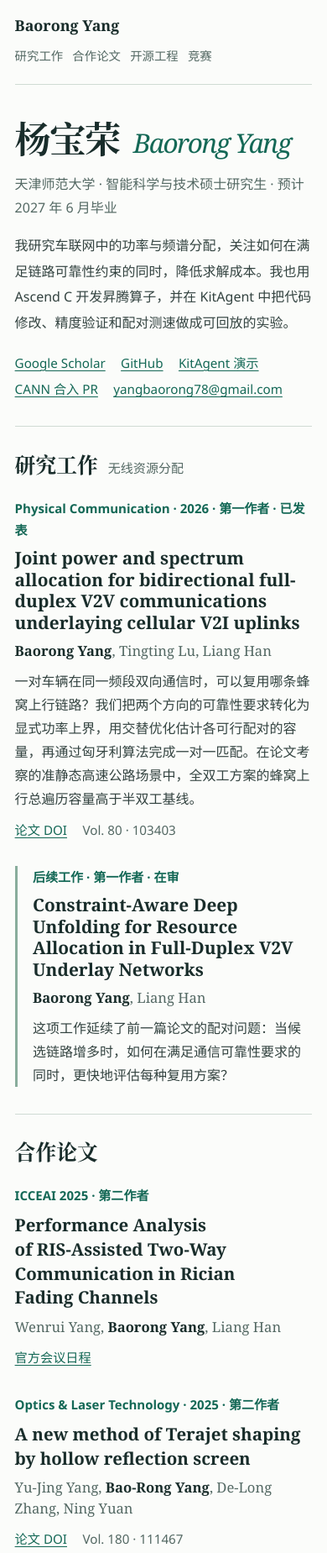
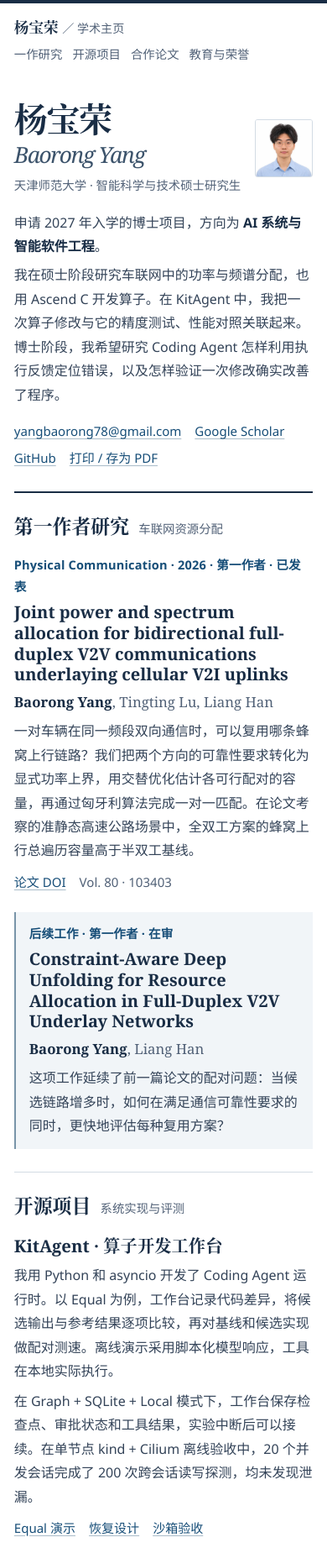
Before and after one commit to zed123214/zed123214.github.io, a plain HTML site: page index.html in a window 390 px wide. Shown: the top 1849 px of the page at 84% size. Drawn offline with Linux system fonts and the light colour scheme.

Commit message:
Refine doctoral application homepage and document academic background

```diff
--- a/index.html
+++ b/index.html
@@ -3,8 +3,8 @@
 <head>
   <meta charset="utf-8">
   <meta name="viewport" content="width=device-width, initial-scale=1">
-  <meta name="theme-color" content="#fbfcfa">
-  <meta name="description" content="杨宝荣（Baorong Yang），天津师范大学智能科学与技术硕士研究生。研究车联网功率与频谱分配、约束感知深度展开，开发昇腾算子与 KitAgent。">
+  <meta name="theme-color" content="#ffffff">
+  <meta name="description" content="杨宝荣（Baorong Yang），天津师范大学智能科学与技术硕士研究生。申请 2027 年入学的 AI 系统或智能软件工程博士。研究车联网资源分配，开发昇腾算子与 KitAgent。">
   <link rel="canonical" href="https://zed123214.github.io/">
   <link rel="stylesheet" href="style.css">
   <title>杨宝荣 · Baorong Yang | 学术主页</title>
@@ -12,19 +12,25 @@
 <body id="top">
   <a class="skip" href="#research">跳至研究工作</a>
   <header class="mast">
-    <a href="#top" class="wordmark" lang="en">Baorong Yang</a>
-    <nav aria-label="主导航"><a href="#research">研究工作</a><a href="#publications">合作论文</a><a href="#engineering">开源工程</a><a href="#awards">竞赛</a></nav>
+    <a href="#top" class="wordmark">杨宝荣 <span>／ 学术主页</span></a>
+    <nav aria-label="主导航"><a href="#research">一作研究</a><a href="#engineering">开源项目</a><a href="#publications">合作论文</a><a href="#education">教育与荣誉</a></nav>
   </header>
   <main>
     <section class="intro" aria-labelledby="name">
-      <h1 id="name">杨宝荣 <span lang="en">Baorong Yang</span></h1>
-      <p class="affiliation">天津师范大学 · 智能科学与技术硕士研究生 · 预计 2027 年 6 月毕业</p>
-      <p class="bio">我研究车联网中的功率与频谱分配，关注如何在满足链路可靠性约束的同时，降低求解成本。我也用 Ascend C 开发昇腾算子，并在 KitAgent 中把代码修改、精度验证和配对测速做成可回放的实验。</p>
-      <div class="links"><a href="https://scholar.google.com/citations?user=WuxKoZIAAAAJ&amp;hl=zh-CN">Google Scholar</a><a href="https://github.com/zed123214">GitHub</a><a href="https://github.com/zed123214/kitagent#demo">KitAgent 演示</a><a href="https://gitcode.com/cann/ops-math/pull/5425">CANN 合入 PR</a><a href="mailto:yangbaorong78@gmail.com">yangbaorong78@gmail.com</a></div>
+      <div class="identity">
+        <h1 id="name">杨宝荣 <span lang="en">Baorong Yang</span></h1>
+        <p class="affiliation">天津师范大学 · <span class="program">智能科学与技术硕士研究生</span></p>
+      </div>
+      <img class="portrait" src="portrait.webp" alt="杨宝荣" width="400" height="400" fetchpriority="high">
+      <div class="about">
+        <p class="intent">申请 2027 年入学的博士项目，方向为 <strong>AI 系统与智能软件工程</strong>。</p>
+        <p>我在硕士阶段研究车联网中的功率与频谱分配，也用 Ascend C 开发算子。在 KitAgent 中，我把一次算子修改与它的精度测试、性能对照关联起来。博士阶段，我希望研究 Coding Agent 怎样利用执行反馈定位错误，以及怎样验证一次修改确实改善了程序。</p>
+        <div class="links contact"><a href="mailto:yangbaorong78@gmail.com">yangbaorong78@gmail.com</a><a href="https://scholar.google.com/citations?user=WuxKoZIAAAAJ&amp;hl=zh-CN">Google Scholar</a><a href="https://github.com/zed123214">GitHub</a><button type="button" class="print" hidden>打印 / 存为 PDF</button></div>
+      </div>
     </section>
 
     <section class="section" id="research" aria-labelledby="research-title">
-      <div class="label"><h2 id="research-title">研究工作</h2><p>无线资源分配</p></div>
+      <div class="label"><h2 id="research-title">第一作者研究</h2><p>车联网资源分配</p></div>
       <div class="entries">
         <article class="paper">
           <p class="venue"><cite>Physical Communication</cite> · 2026 · 第一作者 · 已发表</p>
@@ -38,6 +44,25 @@
           <h3 lang="en">Constraint-Aware Deep Unfolding for Resource Allocation in Full-Duplex V2V Underlay Networks</h3>
           <p class="authors"><strong>Baorong Yang</strong>, Liang Han</p>
           <p>这项工作延续了前一篇论文的配对问题：当候选链路增多时，如何在满足通信可靠性要求的同时，更快地评估每种复用方案？</p>
+        </article>
+      </div>
+    </section>
+
+    <section class="section" id="engineering" aria-labelledby="eng-title">
+      <div class="label"><h2 id="eng-title">开源项目</h2><p>系统实现与评测</p></div>
+      <div class="entries compact">
+        <article><h3>KitAgent · 算子开发工作台</h3>
+          <p>我用 Python 和 asyncio 开发了 Coding Agent 运行时。以 Equal 为例，工作台记录代码差异，将候选输出与参考结果逐项比较，再对基线和候选实现做配对测速。离线演示采用脚本化模型响应，工具在本地实际执行。</p>
+          <p>在 Graph + SQLite + Local 模式下，工作台保存检查点、审批状态和工具结果，实验中断后可以接续。在单节点 kind + Cilium 离线验收中，20 个并发会话完成了 200 次跨会话读写探测，均未发现泄漏。</p>
+          <div class="links"><a href="https://github.com/zed123214/kitagent#demo">Equal 演示</a><a href="https://github.com/zed123214/kitagent/blob/main/docs/durable-recovery.md">恢复设计</a><a href="https://github.com/zed123214/kitagent/blob/main/docs/kubernetes-sandbox.md">沙箱验收</a></div>
+        </article>
+        <article><h3>昇腾 CANN · Equal 算子</h3>
+          <p>用 Ascend C 实现逐元素比较，负责 Host 侧分块与 AICore 计算内核，支持 1–8 维广播。实现已合入 CANN 的 ops-math 仓库。</p>
+          <div class="links"><a href="https://gitcode.com/cann/ops-math/pull/5425">合入记录 · PR #5425</a></div>
+        </article>
+        <article><h3>SkillGrow · 财报抽取评测</h3>
+          <p>在字节跳动工程训练营开发。把抽取字段、原文证据和评分关联到同一用例，修改规则后在独立工作区回放失败样例和此前通过的样例。仓库提供 20 个合成回放用例。</p>
+          <div class="links"><a href="https://github.com/zed123214/SkillGrow">项目与演示</a><a href="https://github.com/zed123214/SkillGrow/tree/main/financial-pdf-skill-eval-framework/optimizer">候选补丁与回归评测</a></div>
         </article>
       </div>
     </section>
@@ -72,21 +97,20 @@
       </div>
     </section>
 
-    <section class="section" id="engineering" aria-labelledby="eng-title">
-      <div class="label"><h2 id="eng-title">开源工程</h2></div>
-      <div class="entries compact">
-        <article><h3>昇腾 CANN · Equal 算子</h3>
-          <p>用 Ascend C 实现逐元素比较，负责 Host 侧分块与 AICore 计算内核，支持 1–8 维广播。实现已合入 CANN 的 ops-math 仓库。</p>
-          <div class="links"><a href="https://gitcode.com/cann/ops-math/pull/5425">合入记录 · PR #5425</a></div>
+    <section class="section" id="service" aria-labelledby="service-title">
+      <div class="label"><h2 id="service-title">学术服务</h2></div>
+      <div class="entries"><p><cite lang="en">Vehicular Communications</cite> · 期刊审稿邀请（2026）</p></div>
+    </section>
+
+    <section class="section" id="education" aria-labelledby="edu-title">
+      <div class="label"><h2 id="edu-title">教育经历</h2></div>
+      <div class="entries education">
+        <article><div class="degree"><h3>天津师范大学</h3><span>2024.09 – 2027.06（预计）</span></div>
+          <p>智能科学与技术 · 硕士研究生</p>
+          <p class="honour">研究生一等学业奖学金（2024、2025）</p>
         </article>
-        <article><h3>KitAgent · 算子开发工作台</h3>
-          <p>Agent 改完算子，怎么知道它算对了、跑快了？Equal 离线演示用脚本化模型响应驱动实际工具执行，逐项比较候选输出与参考结果，再对基线和候选实现做配对测速。</p>
-          <p>在 Graph + SQLite + Local 模式下，工作台保存检查点、审批状态和工具结果，实验中断后可以接续。在单节点 kind + Cilium 离线验收中，20 个并发会话完成了 200 次跨会话读写探测，均未发现泄漏。</p>
-          <div class="links"><a href="https://github.com/zed123214/kitagent#demo">Equal 演示</a><a href="https://github.com/zed123214/kitagent/blob/main/docs/durable-recovery.md">恢复设计</a><a href="https://github.com/zed123214/kitagent/blob/main/docs/kubernetes-sandbox.md">沙箱验收</a></div>
-        </article>
-        <article><h3>SkillGrow · 财报抽取评测</h3>
-          <p>在字节跳动工程训练营开发。把抽取字段、原文证据和评分关联到同一用例，修改规则后在独立工作区回放失败样例和此前通过的样例。仓库提供 20 个合成回放用例。</p>
-          <div class="links"><a href="https://github.com/zed123214/SkillGrow">项目与演示</a><a href="https://github.com/zed123214/SkillGrow/tree/main/financial-pdf-skill-eval-framework/optimizer">候选补丁与回归评测</a></div>
+        <article><div class="degree"><h3>三峡大学</h3><span>2020.09 – 2024.06</span></div>
+          <p>信息与计算科学 · 本科</p>
         </article>
       </div>
     </section>
@@ -105,5 +129,10 @@
     </section>
   </main>
   <footer><a href="#top">回到页首</a><a href="mailto:yangbaorong78@gmail.com">yangbaorong78@gmail.com</a></footer>
+  <script>
+    const printButton = document.querySelector(".print");
+    printButton.hidden = false;
+    printButton.addEventListener("click", () => window.print());
+  </script>
 </body>
 </html>
--- a/style.css
+++ b/style.css
@@ -1,65 +1,101 @@
 :root {
   color-scheme: light;
-  --ink: #192d2b;
-  --copy: #334340;
-  --muted: #536863;
-  --accent: #146856;
-  --rule: #d0dbd4;
-  --serif: "STIX Two Text", Georgia, "Noto Serif CJK SC", "Songti SC", SimSun, serif;
+  --ink: #192d45;
+  --copy: #334358;
+  --muted: #516177;
+  --accent: #174e78;
+  --rule: #d3dce4;
+  --serif: "STIX Two Text", Georgia, "Songti SC", "Noto Serif CJK SC", SimSun, serif;
   --sans: "Source Sans 3", "Segoe UI", "PingFang SC", "Microsoft YaHei", sans-serif;
 }
 * { box-sizing: border-box; }
 html { scroll-padding-top: 1rem; }
-body { margin: 0; background: #fbfcfa; color: var(--ink); font: 1rem/1.75 var(--sans); }
-.mast, main, footer { width: min(100% - 3rem, 66rem); margin-inline: auto; }
-a { color: var(--accent); text-underline-offset: .22em; text-decoration-thickness: 1px; }
-a:hover { text-decoration-thickness: 2px; color: #094b3b; }
-a:focus-visible { outline: 2px solid var(--accent); outline-offset: 4px; }
-.skip { position: absolute; top: -5rem; left: 1rem; padding: .35rem .8rem; background: white; }
-.skip:focus { top: .25rem; }
-.mast { display: flex; align-items: center; justify-content: space-between; flex-wrap: wrap; gap: .6rem 1.5rem; padding: 1.1rem 0; border-bottom: 1px solid var(--rule); }
-.wordmark { font: 600 1.12rem var(--serif); color: var(--ink); text-decoration: none; }
-nav, .links { display: flex; align-items: baseline; flex-wrap: wrap; gap: .3rem 1.15rem; }
-nav a, footer a { font-size: .9rem; color: var(--muted); }
-nav a { text-decoration: none; padding-block: .2rem; }
+body { margin: 0; border-top: 4px solid var(--ink); color: var(--ink); background: #fff; font: 1rem/1.78 var(--sans); }
+.mast, main, footer { width: min(100% - 3rem, 64rem); margin-inline: auto; }
+a, .print { color: var(--accent); text-decoration: underline; text-decoration-color: #aabcc9; text-underline-offset: .22em; }
+a:hover, .print:hover { color: #082e50; text-decoration-color: currentColor; }
+:focus-visible { outline: 2px solid var(--accent); outline-offset: 4px; }
+.skip { position: absolute; top: -5rem; left: 1rem; padding: .4rem .8rem; background: white; }
+.skip:focus { top: .5rem; }
+.mast, footer { display: flex; align-items: baseline; justify-content: space-between; flex-wrap: wrap; gap: .5rem 1rem; padding: .95rem 0; }
+.wordmark { font: 600 1.1rem var(--serif); text-decoration: none; color: var(--ink); }
+.wordmark span { font: .88rem var(--sans); color: var(--muted); }
+nav, .links { display: flex; flex-wrap: wrap; align-items: baseline; gap: .3rem 1rem; }
+nav a, footer a { color: var(--muted); font-size: .9rem; }
+nav a { text-decoration: none; }
 nav a:hover { text-decoration: underline; }
-.intro { padding-block: clamp(2.5rem, 5.5vw, 4.8rem) 2.6rem; }
 h1, h2, h3, p { margin: 0; }
 h1, h2, h3 { font-family: var(--serif); }
-h1 { font-size: clamp(2.7rem, 5.8vw, 4.65rem); line-height: 1.15; font-weight: 600; letter-spacing: -.035em; }
-h1 span { display: inline-block; margin-left: .2em; color: var(--accent); font-weight: 400; font-style: italic; font-size: .73em; }
-.affiliation { color: var(--muted); margin: .85rem 0 1.05rem; }
-.bio { max-width: 49rem; color: var(--copy); line-height: 1.9; }
-.links { margin-top: .65rem; font-size: .95rem; }
-.intro .links { margin-top: 1.25rem; }
-.section { display: grid; grid-template-columns: minmax(8rem, 1fr) minmax(0, 4fr); gap: 2rem; border-top: 1px solid var(--rule); padding: 2.3rem 0 2.6rem; }
-.label h2 { font-size: 1.55rem; line-height: 1.45; font-weight: 600; }
-.label p { margin-top: .4rem; color: var(--muted); font-size: .94rem; }
-.entries { max-width: 49rem; overflow-wrap: break-word; }
-.entries article + article { margin-top: 1.8rem; }
-article h3 { font-size: clamp(1.3rem, 2.4vw, 1.72rem); font-weight: 600; line-height: 1.23; text-wrap: pretty; }
-article p { margin-top: .55rem; color: var(--copy); }
-.venue { margin: 0 0 .5rem; color: var(--accent); font-size: .94rem; font-weight: 600; }
+.intro { display: grid; grid-template-columns: minmax(0,1fr) auto; grid-template-areas: "name photo" "about photo"; column-gap: clamp(2rem,6vw,5.1rem); align-items: start; padding: clamp(2.3rem,5vw,4rem) 0 2.6rem; }
+.identity { grid-area: name; }
+h1 { font-size: clamp(2.5rem,5vw,4rem); font-weight: 600; letter-spacing: -.035em; line-height: 1.16; }
+h1 span { display: inline-block; margin-left: .18em; color: #3c536b; font-size: .66em; font-weight: 400; font-style: italic; }
+.affiliation, .label p { color: var(--muted); }
+.affiliation { margin-top: .5rem; }
+.portrait { grid-area: photo; width: clamp(8rem,17vw,11.7rem); height: auto; border: 1px solid var(--rule); border-radius: 3px; }
+.about { grid-area: about; color: var(--copy); }
+.intent { margin: 1.1rem 0 .35rem; }
+.intent strong, .authors strong { color: var(--ink); }
+.links { margin-top: .6rem; font-size: .94rem; }
+.contact { margin-top: 1rem; }
+.print { font: inherit; padding: 0; border: 0; background: none; cursor: pointer; }
+.section { display: grid; grid-template-columns: 10.4rem minmax(0,1fr); gap: 1.8rem; border-top: 1px solid var(--rule); padding: 1.95rem 0 2.2rem; }
+#research { border-top: 2px solid var(--ink); }
+.label h2 { font-size: 1.43rem; line-height: 1.5; font-weight: 600; }
+.label p { margin-top: .2rem; font-size: .9rem; }
+.entries { min-width: 0; overflow-wrap: anywhere; }
+.entries article + article { margin-top: 1.4rem; }
+article p { color: var(--copy); margin-top: .45rem; }
+article h3 { font-weight: 600; font-size: clamp(1.25rem,2.2vw,1.62rem); line-height: 1.24; }
+.venue { color: var(--accent); font-size: .91rem; letter-spacing: .012em; font-weight: 600; margin: 0 0 .3rem; }
 .venue cite { font-style: normal; }
-.authors, .links span { color: var(--muted); }
-.authors { font-family: var(--serif); line-height: 1.5; font-size: 1.04rem; }
-.authors strong { color: var(--ink); }
-.followup { padding-left: 1.15rem; border-left: 3px solid #89ad9c; }
-.compact article h3 { font-size: 1.28rem; line-height: 1.4; }
-footer { display: flex; flex-wrap: wrap; gap: .75rem; justify-content: space-between; border-top: 1px solid var(--rule); padding-block: 1rem 2rem; }
+.authors { color: var(--muted); font: 1.05rem/1.52 var(--serif); }
+.links span { color: var(--muted); }
+.followup { background: #f1f5f8; border-left: 2px solid #7894a8; padding: .85rem 1rem; }
+.compact article + article, .education article + article { border-top: 1px solid #e6ebef; padding-top: 1.1rem; }
+.compact article h3, .education h3 { font-size: 1.27rem; line-height: 1.38; }
+.degree { display: flex; flex-wrap: wrap; gap: .2rem 1rem; justify-content: space-between; align-items: baseline; }
+.degree span, .honour { font-size: .94rem; color: var(--muted); }
+.education article p { margin-top: .15rem; }
+footer { border-top: 1px solid var(--rule); padding-bottom: 1.6rem; }
 @media (max-width: 46rem) {
-  .mast, main, footer { width: min(100% - 2.2rem, 40rem); }
-  .section { grid-template-columns: 1fr; gap: 1.25rem; padding-block: 1.7rem 2rem; }
-  .label { display: flex; flex-wrap: wrap; align-items: baseline; gap: .75rem; }
+  .mast, main, footer { width: min(100% - 2.1rem, 40rem); }
+  .intro { grid-template-areas: "name photo" "about about"; column-gap: .8rem; padding-block: 1.65rem; align-items: center; }
+  .portrait { width: clamp(4.3rem,17vw,7rem); }
+  .section { grid-template-columns: 1fr; gap: 1rem; padding: 1.45rem 0 1.65rem; }
+  .label { display: flex; flex-wrap: wrap; align-items: baseline; gap: .3rem .7rem; }
   .label p { margin: 0; }
-  nav { gap: .7rem; }
-  .intro { padding-block: 2.5rem 1.9rem; }
+}
+@media (max-width: 32rem) {
+  .mast { align-items: start; }
+  nav { gap: .4rem .75rem; }
+  h1 span { display: block; margin: .2rem 0; }
+  .affiliation { font-size: .9rem; }
 }
 @media print {
-  body { background: white; }
-  .mast, footer, .skip { display: none; }
+  @page { margin: 14mm 15mm; }
+  body { border: 0; font-size: 10pt; line-height: 1.45; }
+  .mast, footer, .skip, .print { display: none; }
   main { width: 100%; }
-  .section { display: block; padding-block: 1rem; }
-  .label { margin-bottom: .75rem; }
+  .intro { padding: 0 0 .8rem; grid-template-areas: "name photo" "about photo"; }
+  .portrait { width: 5rem; }
+  h1 { font-size: 25pt; }
+  .section { display: block; padding: .65rem 0; }
+  .label { margin-bottom: .4rem; break-after: avoid; }
+  .label h2 { font-size: 14pt; }
+  .label p { display: none; }
   article { break-inside: avoid; }
+  article h3, .compact article h3, .education h3 { font-size: 12pt; }
+  .entries article + article { margin-top: .6rem; }
+  .compact article + article, .education article + article { padding-top: .5rem; }
+  a { color: inherit; }
 }
+@media print {
+  @page { size: A4; }
+  .affiliation, .about, .entries article p, .links, .degree span { font-size: 10pt; line-height: 1.35; }
+  .bio, .intent, .contact, article p, .links { margin-top: 3pt; }
+  .section { padding-block: 6pt; }
+  .followup { padding: 5pt 8pt; }
+  #publications { break-before: page; }
+}
+.program { display: inline-block; }
```
Also changed, not shown: portrait.webp (added).
